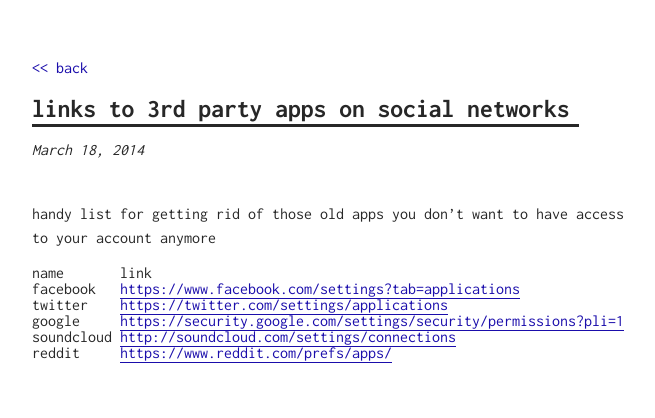
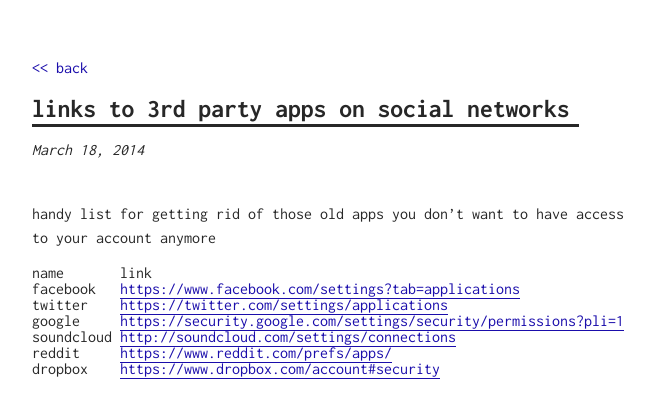
Before and after one commit to sentriz/xyz, a Jekyll site: the page built from _posts/2014-03-18-social-3rd-party.md, in a window 1280 px wide. Shown: the top 418 px of the page, without its empty margins (308-963 px from the left). Built offline with Jekyll 4.4.1, drawn with Linux system fonts in a browser that asks for light colours.

Commit message:
add dropbox to soc

```diff
--- a/_posts/2014-03-18-social-3rd-party.md
+++ b/_posts/2014-03-18-social-3rd-party.md
@@ -11,3 +11,4 @@
 |google|[https://security.google.com/settings/security/permissions?pli=1](https://security.google.com/settings/security/permissions)|
 |soundcloud&nbsp;|[http://soundcloud.com/settings/connections](http://soundcloud.com/settings/connections)|
 |reddit|[https://www.reddit.com/prefs/apps/](https://www.reddit.com/prefs/apps/)|
+|dropbox|[https://www.dropbox.com/account#security](https://www.dropbox.com/account#security)|
```
